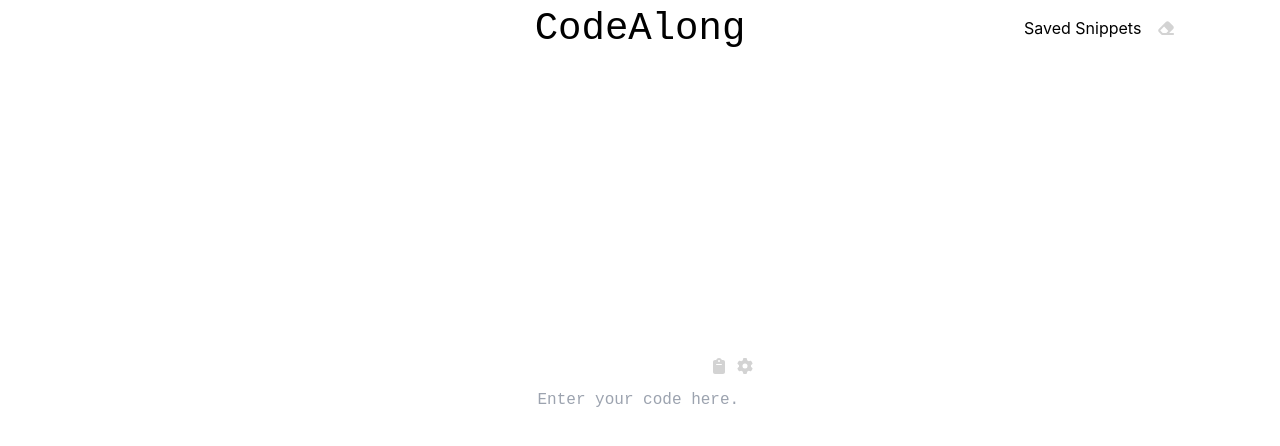
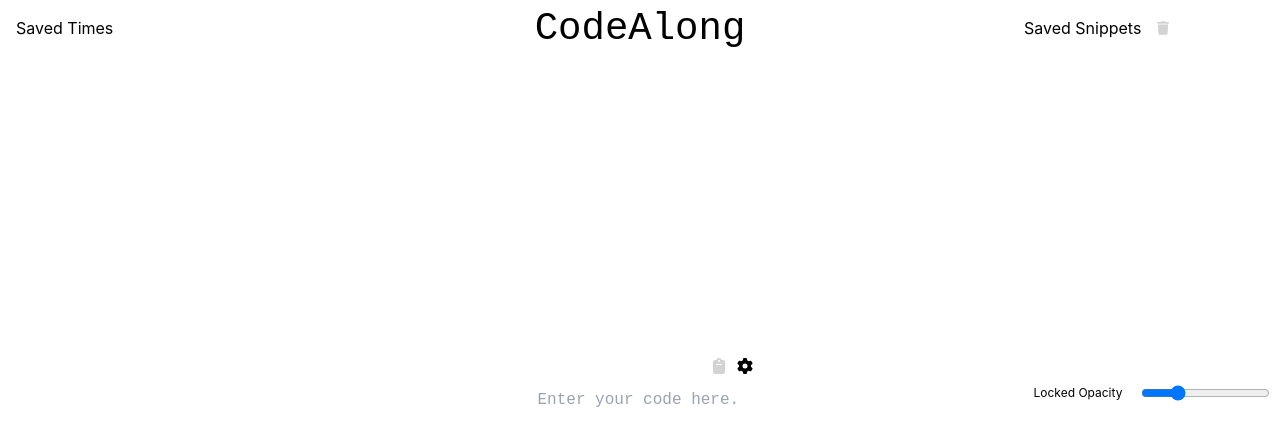
Before and after one commit to Cabonilla/code_along, a Next.js app: page / in a window 1280 px wide. Both pictures are taken after a click on the icon 744 px from the left and 366 px from the top of the page. Shown: the top 446 px of the page. Built offline with nearby package versions, Linux system fonts and the light colour scheme.

Commit message:
Finished basic settings panel. Now working on time panel.

```diff
--- a/components/MainInput/index.tsx
+++ b/components/MainInput/index.tsx
@@ -11,6 +11,7 @@
 import '../SideBar/index';
 import SideBar from '../SideBar/index';
 import Stopwatch from '../StopWatch/index';
+import TimePanel from '../TimePanel';
 
 const MainInput = () => {
   const [currInput, setCurrInput] = useState<string>("")
@@ -19,18 +20,17 @@
   const [lock, setLock] = useState<boolean>(false);
   const [timed, setTimed] = useState<boolean>(false);
   const [settings, setSettings] = useState<boolean>(false);
+
   const [currLanguage, setCurrLanguage] = useState<string>("python");
   const [correctChar, setCorrectChar] = useState<boolean>(true);
 
   const [nowTiming, setNowTiming] = useState<boolean>(false);
   const [resetTiming, setResetTiming] = useState<boolean>(false);
 
-  // const [storedInputs, setStoredInputs] = useState<any>(() => {
-  //   const localData = localStorage.getItem('snippets');
-  //   return localData ? JSON.parse(localData) : [];
-  // })
+  const [storedInputs, setStoredInputs] = useState<any>([])
+  const [storedTimes, setStoredTimes] = useState<any>({})
 
-  const [storedInputs, setStoredInputs] = useState<any>([])
+  const [transparentSlider, setTransparentSlider] = useState<number>(25)
 
   useEffect(() => {
     const data: any = localStorage.getItem("snippets")
@@ -40,20 +40,9 @@
     }
   }, [])
 
-  const saveCode = () => {
-    setStoredInputs((prevState: any) => [...prevState, currInput])
-  }
-
   useEffect(() => {
     localStorage.setItem('snippets', JSON.stringify(storedInputs))
   }, [storedInputs])
-
-  // useEffect(() => {
-  //   const localData = localStorage.getItem('snippets');
-  //   setStoredInputs(localData ? JSON.parse(localData) : [])
-  // }, [])
-
-  // const [storedInputs, setStoredInputs] = useLocalStorage("snippets")
 
   useEffect(() => {
     let placeholderText = document.querySelector(`.${mainInputStyles.text_area}`)
@@ -62,9 +51,22 @@
     }
   }, [lock])
 
-  const compareArrs = (a: Array<string>, b: Array<string>) => {
-    return a.every((char, idx) => char === b[idx])
+  useEffect(() => {
+    if (lockedInput.length === comparedInput.length) {
+      if (lockedInput !== comparedInput) {
+        setNowTiming(true)
       }
+    }
+  }, [lockedInput, comparedInput])
+
+  useEffect(() => {
+    const transparency = document.querySelector<HTMLElement>(`.${mainInputStyles.opacity_change}`);
+    if (transparency) {
+      transparency.style.opacity = `${transparentSlider}%`;
+    }
+  }, [transparentSlider])
+
+  console.log(transparentSlider)
 
   const setCorrect = (original: string[], compared: string[]) => {
     if (compareArrs(original, compared)) {
@@ -74,44 +76,44 @@
     }
   }
 
-  useEffect(() => {
-    if (lockedInput.length === comparedInput.length) {
-      if (lockedInput !== comparedInput) {
-        setNowTiming(true)
+  const saveCode = () => {
+    setStoredInputs((prevState: any) => [...prevState, currInput])
   }
+
+  const compareArrs = (a: Array<string>, b: Array<string>) => {
+    return a.every((char, idx) => char === b[idx])
   }
-  }, [lockedInput, comparedInput])
 
+  const grabDate = () => {
+    const newDate = new Date().toLocaleDateString('en-us',
+      {
+        weekday: "long",
+        year: "numeric",
+        month: "short",
+        day: "numeric"
+      })
+    console.log(newDate)
+  }
 
   const compareCode = (code: string) => {
     setComparedInput(code);
     let lockedInputValue = lockedInput.split('')
     let comparedInputValue = code.split('')
-    // console.log("lockedLength: ", lockedInputValue.length)
 
     let comparedInputIndex = comparedInputValue.length - 1
     let slicedLocked = lockedInputValue.slice(0, comparedInputIndex + 1)
-    // console.log(comparedInputValue)
-    // console.log(comparedInputIndex)
-    // console.log("slicedLockLength: ", slicedLocked.length)
-    // console.log(correctChar);
 
     if (lock && timed) {
       setResetTiming(false);
 
       if (slicedLocked.length > 0) {
         setNowTiming(true)
-        // console.log(lockedInput === comparedInput)
 
         if (
           slicedLocked.length === lockedInputValue.length
           && correctChar
         ) {
-          // console.log(comparedInput)
-          // console.log(lockedInput)
           setNowTiming(false)
-          // console.log(correctChar);
-          // console.log(getTime)
         }
       }
 
@@ -119,11 +121,6 @@
         setResetTiming(true);
       }
     }
-    // if (compareArrs(slicedLocked, comparedInputValue)) {
-    //   setCorrectChar((prev) => prev = true)
-    // } else {
-    //   setCorrectChar((prev) => prev = false);
-    // }
 
     setCorrect(slicedLocked, comparedInputValue);
   }
@@ -172,8 +169,6 @@
     setSettings(!settings)
   }
 
-  // console.log(currInput.length);
-
   return (
     <div className={mainInputStyles.textarea_container}>
       <h2>CodeAlong</h2>
@@ -202,10 +197,9 @@
 
               <FontAwesomeIcon
                 className={
-                  // settings
-                  // ? mainInputStyles.settingIcon
-                  // : mainInputStyles.cogIcon
-                  mainInputStyles.cogIcon
+                  settings
+                    ? mainInputStyles.settingIcon
+                    : mainInputStyles.cogIcon
                 }
                 icon={faGear}
                 onClick={() => settingInput()}
@@ -213,12 +207,31 @@
             </div>
             : <div className={mainInputStyles.icon_set}>
               <FontAwesomeIcon
+                className={lock
+                  ? mainInputStyles.lockIcon
+                  : mainInputStyles.unlockIcon}
+                icon={lock ? faLock : faUnlock}
+                onClick={() => lockInput()}
+              />
+
+
+              <FontAwesomeIcon
+                icon={faClock}
+                className={timed
+                  ? mainInputStyles.timingIcon
+                  : mainInputStyles.timeIcon}
+                onClick={() => timeInput()}
+              />
+
+              <FontAwesomeIcon
                 className={
                   mainInputStyles.save
                 }
                 icon={faFloppyDisk}
                 onClick={() => saveCode()}
               />
+
+
 
               <FontAwesomeIcon
                 className={
@@ -238,21 +251,6 @@
                 }
                 icon={faGear}
                 onClick={() => settingInput()}
-              />
-
-              <FontAwesomeIcon
-                icon={faClock}
-                className={timed
-                  ? mainInputStyles.timingIcon
-                  : mainInputStyles.timeIcon}
-                onClick={() => timeInput()}
-              />
-              <FontAwesomeIcon
-                className={lock
-                  ? mainInputStyles.lockIcon
-                  : mainInputStyles.unlockIcon}
-                icon={lock ? faLock : faUnlock}
-                onClick={() => lockInput()}
               />
             </div>
         }
@@ -283,7 +281,7 @@
               fontSize: 16,
             }}
             textareaClassName={mainInputStyles.text_area_locked}
-            preClassName={mainInputStyles.pre_area_locked}
+            preClassName={`${mainInputStyles.pre_area_locked} ${mainInputStyles.opacity_change}`}
             textareaId={mainInputStyles.text_area_id_locked}
           />
           : null}
@@ -319,6 +317,14 @@
           currInput={currInput}
           setTimed={setTimed}
           setLock={setLock}
+          transparentSlider={transparentSlider}
+          setTransparentSlider={setTransparentSlider}
+        />
+        : null
+      }
+      {settings
+        ? <TimePanel
+          storedTimes={storedTimes}
         />
         : null
       }
--- a/components/SideBar/index.tsx
+++ b/components/SideBar/index.tsx
@@ -1,25 +1,12 @@
-import { faEraser } from '@fortawesome/free-solid-svg-icons';
+import { faTrash } from '@fortawesome/free-solid-svg-icons';
 import { FontAwesomeIcon } from '@fortawesome/react-fontawesome';
 import { useState } from 'react';
 import mainInputStyles from '../../styles/MainInput.module.css';
 
 const SideBar = (props: any) => {
-	const [ currHover, setCurrHover ] = useState<string>("")
-
-	// useEffect(() => {
-	// 	let snippetValues = localStorage.getItem("snippets")
-	// 	console.log(snippetValues)
-	// }, [])
-	// console.log(props);
-
-	// console.log(Object.keys(props))
+	const [currHover, setCurrHover] = useState<string>("")
 
 	const localReplace = async (selection: any) => {
-		// let snippet = selection.target.childNodes[0].innerText
-		// if (snippet != undefined && snippet !== null) {
-		// 	props.setCurrInput(snippet.toString())
-		// }
-
 		props.setCurrInput(currHover);
 		props.setTimed(false);
 		props.setLock(false);
@@ -37,31 +24,45 @@
 		}
 	}
 
-	// console.log(currHover);
-
 	return (
 		<div className={mainInputStyles.sidebar}>
 			<div className={mainInputStyles.saved_snippets}>
 				<div className={mainInputStyles.sidebar_header}>
 					<p>Saved Snippets</p>
-					<FontAwesomeIcon onClick={() => clearLocal()} icon={faEraser}></FontAwesomeIcon>
+					<FontAwesomeIcon style={{'width': '.75em'}} onClick={() => clearLocal()} icon={faTrash}></FontAwesomeIcon>
 				</div>
 				<div className={mainInputStyles.snippet_box}>
 					{Object.keys(props.storedInputs || {}).map((key: string, idx: number) => {
 						return (
+							<div key={idx}>
 								<pre
 									key={key}
 									className={mainInputStyles.saved_snippet}
 									onClick={(e) => localReplace(e)}
-								onMouseEnter = {(e) => hoverSelection(e)}
+									onMouseEnter={(e) => hoverSelection(e)}
 								>
 									<code key={key}>
 										{props.storedInputs[key]}
 									</code>
 								</pre>
+							</div>
 						)
 					})}
 				</div>
+			</div>
+			<div className={mainInputStyles.slider_box}>
+				<label htmlFor="slider">Locked Opacity</label>
+				<input
+					className={mainInputStyles.slider}
+					id={mainInputStyles.slider}
+					type="range"
+					min="0"
+					max="100"
+					defaultValue="25"
+					onChange={(e) => props.setTransparentSlider(Number(e.target.value))}
+					step="5"
+				>
+				</input>
 			</div>
 		</div>
 	)
--- /dev/null
+++ b/components/TimePanel/index.tsx
@@ -0,0 +1,22 @@
+import mainInputStyles from '../../styles/MainInput.module.css';
+
+const TimePanel = (props: any) => {
+	const newDate = new Date().toLocaleDateString('en-us',
+		{
+			weekday:"long",
+			year:"numeric",
+			month:"short",
+			day:"numeric"
+		})
+	console.log(newDate)
+
+	return (
+		<div className={mainInputStyles.time_panel}>
+			<div className={mainInputStyles.time_panel_header} >
+				<p>Saved Times</p>
+			</div>
+		</div>
+	)
+}
+
+export default TimePanel
--- a/styles/MainInput.module.css
+++ b/styles/MainInput.module.css
@@ -35,12 +35,12 @@
 }
 
 .pre_area_locked {
-	color: lightgray;
+	color: rgb(0,0,0);
 	/* position: absolute !important; */
 }
 
 .pre_area_locked>* {
-	color: lightgray !important;
+	color: rgb(0,0,0) !important;
 }
 
 .pre_area_compared_correct {
@@ -140,12 +140,12 @@
 	gap: 1em; */
 }
 
-.saved_snippets > p {
+.saved_snippets>p {
 	font-family: monospace;
 }
 
 .saved_snippet {
-	background-color: rgba(0,0,0,0.10);
+	background-color: rgba(0, 0, 0, 0.10);
 	border-radius: 3px;
 	cursor: pointer;
 	padding: 1em;
@@ -155,8 +155,8 @@
 }
 
 .saved_snippet:hover {
-	background-color: rgba(0,0,0,0.05);
-	color: rgba(0,0,0,0.25);
+	background-color: rgba(0, 0, 0, 0.05);
+	color: rgba(0, 0, 0, 0.25);
 }
 
 .sidebar_header {
@@ -166,14 +166,38 @@
 	margin: 1em 0em .5em 0em;
 }
 
-.sidebar_header > p {
+.sidebar_header>p {
 	margin: 0;
 }
 
-.sidebar_header > svg {
+.sidebar_header>svg {
 	color: lightgray;
 }
 
-.sidebar_header > svg:hover {
+.sidebar_header>svg:hover {
 	color: black;
 }
+
+.opacity_change {
+	opacity: 25%;
+}
+
+.slider_box {
+	display: flex;
+	align-items: center;
+	justify-content: space-around;
+	margin-top: 1em;
+}
+
+.slider_box > label {
+	font-size: .75em;
+}
+
+.time_panel {
+	position: absolute;
+	top: 0;
+	left: 0;
+	margin: 1em;
+	height: 100%;
+	width: 30vw;
+}
```
Also changed, not shown: 2 other files (tests, documents, lock files or other folders). Lines whose indentation alone changed are shown as unchanged.
